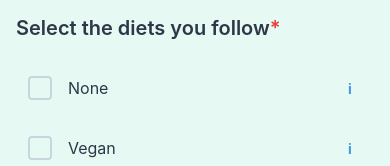
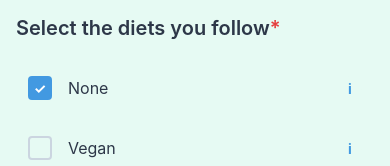
Before and after one commit to CraftomeCJ/HealthOnboarding, a React Native app: screen /DietSelection in a window 390 px wide. Shown: the top 166 px of the page. Built offline with nearby package versions, Linux system fonts and the light colour scheme.

Commit message:
[MOBILE-CODE-TEST][CJ][SCREEN][Update]: DietSelectionScreen logic
Improves the logic for handling the selection of diets in DietSelectionScreen component. Updates the selected diets and handle the case when "None" is selected.

```diff
--- a/screens/diet-selection-screen.tsx
+++ b/screens/diet-selection-screen.tsx
@@ -26,7 +26,7 @@ const DietSelectionScreen: React.FC<DietSelectionScreenProps> = ({ navigation })
     let newDiets = [...selectedDiets];
 
     if (diet.name === 'None') {
-      newDiets = ['None'];
+      newDiets = [];
     } else {
       newDiets = newDiets.filter((d) => d !== 'None');
       newDiets = newDiets.includes(diet.name)
@@ -42,11 +42,14 @@ const DietSelectionScreen: React.FC<DietSelectionScreenProps> = ({ navigation })
   };
 
   const handleNext = () => {
-    if (selectedDiets.length === 0) {
+    // Check if "None" is selected (selectedDiets is empty)
+    const isNoneSelected = selectedDiets.length === 0;
+
+    if (isNoneSelected || selectedDiets.length > 0) {
+      navigation.navigate('Allergies');
+    } else {
       Alert.alert('Selection Required', 'Please select at least one diet');
-      return;
     }
-    navigation.navigate('Allergies');
   };
 
   return (
@@ -68,9 +71,17 @@ const DietSelectionScreen: React.FC<DietSelectionScreenProps> = ({ navigation })
             >
               <View style={styles.checkboxContainer}>
                 <View
-                  style={[styles.checkbox, selectedDiets.includes(diet.name) && styles.checkedBox]}
+                  style={[
+                    styles.checkbox,
+                    (selectedDiets.includes(diet.name) ||
+                      (diet.name === 'None' && selectedDiets.length === 0)) &&
+                      styles.checkedBox,
+                  ]}
                 >
-                  {selectedDiets.includes(diet.name) && <Text style={styles.checkmark}>✓</Text>}
+                  {(selectedDiets.includes(diet.name) ||
+                    (diet.name === 'None' && selectedDiets.length === 0)) && (
+                    <Text style={styles.checkmark}>✓</Text>
+                  )}
                 </View>
               </View>
               <Text style={styles.dietText}>{diet.name}</Text>
```
